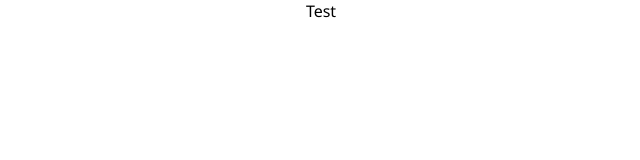
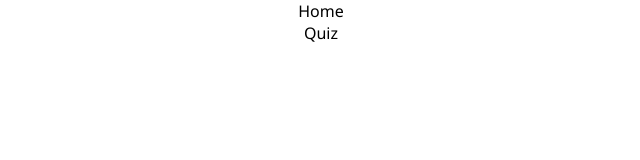
Before and after one commit to IvanovKS/just_a_quiz, a React (Create React App) app: page / in a window 1280 px wide. Shown: the top 160 px of the page, without its empty margins (319-959 px from the left). Built offline with nearby package versions, Linux system fonts and the light colour scheme.

Commit message:
Add first simple structure

```diff
--- a/src/App.jsx
+++ b/src/App.jsx
@@ -1,9 +1,14 @@
 import './App.css';
+import Home from './pages/Home';
+import Quiz from './pages/Quiz';
 
 function App() {
-  return <div className="app">
-    <p>Test</p>
-  </div>;
+  return (
+    <div className="app">
+      <Home />
+      <Quiz />
+    </div>
+  );
 }
 
 export default App;
--- /dev/null
+++ b/src/pages/Home/Home.jsx
@@ -0,0 +1,7 @@
+import React from 'react';
+
+function Home() {
+  return <div>Home</div>;
+}
+
+export default Home;
--- /dev/null
+++ b/src/pages/Home/index.js
@@ -0,0 +1,3 @@
+import Home from './Home.jsx';
+
+export default Home;
--- /dev/null
+++ b/src/pages/Quiz/Quiz.jsx
@@ -0,0 +1,7 @@
+import React from 'react';
+
+function Quiz() {
+  return <div>Quiz</div>;
+}
+
+export default Quiz;
--- /dev/null
+++ b/src/pages/Quiz/index.js
@@ -0,0 +1,3 @@
+import Quiz from './Quiz.jsx';
+
+export default Quiz;
```
Also changed, not shown: src/components/Button.jsx (added, +7 -0 lines), src/pages/Home/Home.module.css (added), src/pages/Quiz/Quiz.module.css (added).
